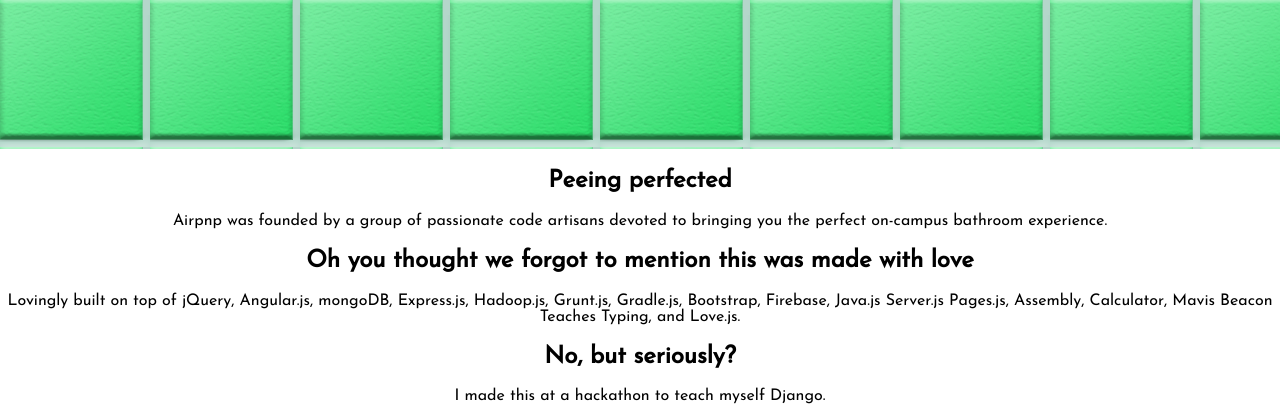
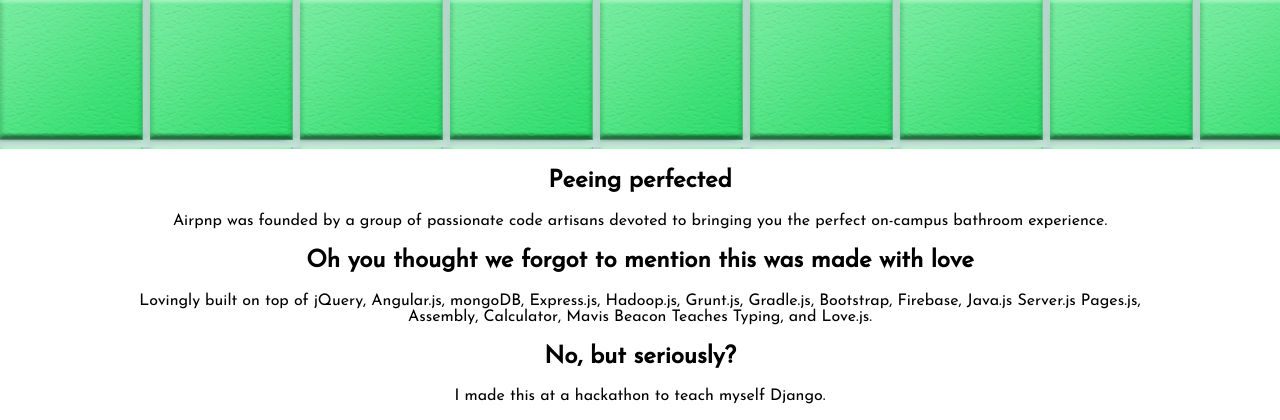
Before and after one commit to theycallmezeal/airpnp, a Django app: page / in a window 1280 px wide. Shown: the part 453-873 px from the top of the page. Run offline with Django 3.2, Linux system fonts and the light colour scheme.

Commit message:
looks like I changed stuff a long time ago, shrug

```diff
--- a/bathrooms/static/home.css
+++ b/bathrooms/static/home.css
@@ -45,4 +45,7 @@
 
 #but-actually {
 	text-align: center;
+	width: 80%;
+	margin-left: auto;
+	margin-right: auto;
 }
--- a/bathrooms/templates/index.html
+++ b/bathrooms/templates/index.html
@@ -21,10 +21,9 @@
 			<p>Airpnp was founded by a group of passionate code artisans devoted to bringing you the perfect on-campus bathroom experience.</p>
 
 			<h2>Oh you thought we forgot to mention this was made with love</h2>
-			<p>Lovingly built on top of jQuery, Angular.js, mongoDB, Express.js, Hadoop.js, Grunt.js, Gradle.js, Bootstrap, Firebase, Java.js Server.js Pages.js, Assembly, Calculator, Mavis Beacon Teaches Typing, and Love.js.
+			<p>Lovingly built on top of jQuery, Angular.js, mongoDB, Express.js, Hadoop.js, Grunt.js, Gradle.js, Bootstrap, Firebase, Java.js Server.js Pages.js, Assembly, Calculator, Mavis Beacon Teaches Typing, and Love.js.</p>
 
 			<h2>No, but seriously?</h2>
-
 			<p>I made this at a hackathon to teach myself Django.</p>
 		</div>
 	</body>
```
Also changed, not shown: db.sqlite3, 1 other file.
